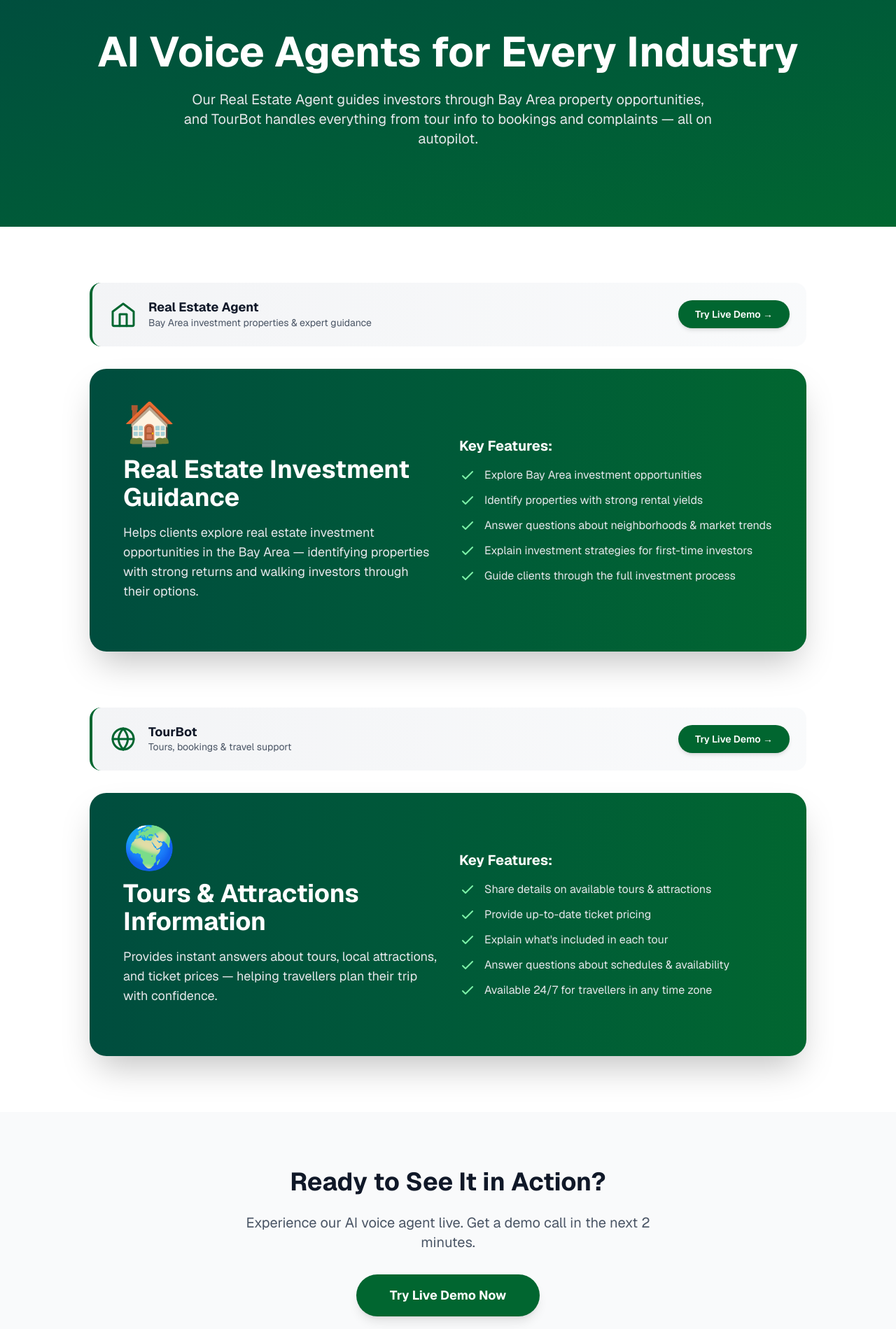
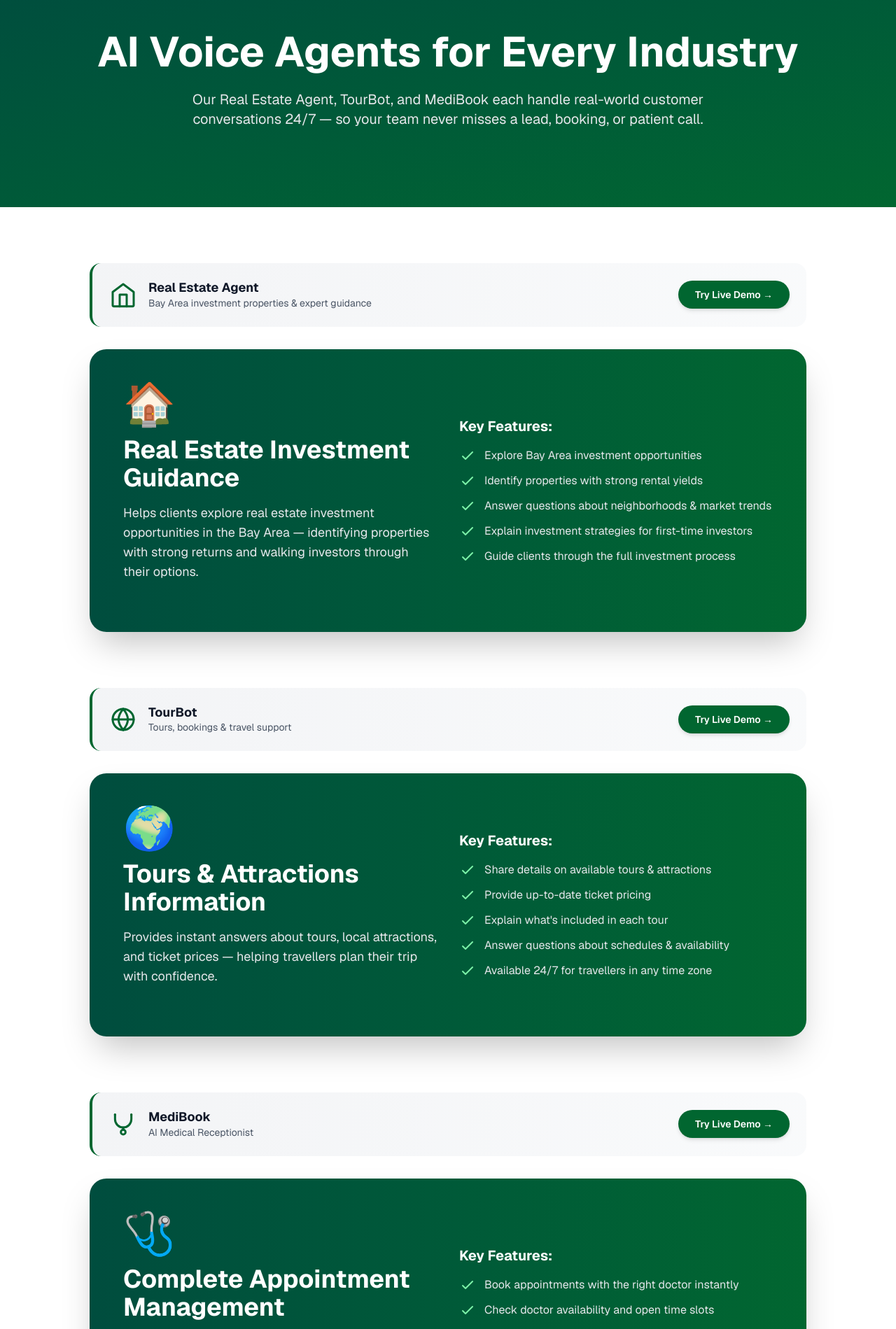
Before and after one commit to digitalytics/Digitalytics-voice, a Next.js app: page /use-cases in a window 1280 px wide. Shown: the part 100-1999 px from the top of the page at 70% size. Built offline with nearby package versions, Linux system fonts and the light colour scheme.

Commit message:
Medical Agent added

```diff
--- a/src/app/use-cases/page.tsx
+++ b/src/app/use-cases/page.tsx
@@ -24,6 +24,18 @@ function GlobeIcon({ className }: { className?: string }) {
       <path d="M12 3c-2.5 3-4 5.5-4 9s1.5 6 4 9" />
       <path d="M12 3c2.5 3 4 5.5 4 9s-1.5 6-4 9" />
       <path d="M3 12h18" />
+    </svg>
+  );
+}
+
+function StethoscopeIcon({ className }: { className?: string }) {
+  return (
+    <svg className={className} viewBox="0 0 24 24" fill="none" stroke="currentColor" strokeWidth={1.8} strokeLinecap="round" strokeLinejoin="round">
+      <path d="M5 4v4a7 7 0 0014 0V4" />
+      <path d="M12 15v2" />
+      <circle cx="12" cy="19" r="2" />
+      <circle cx="5" cy="4" r="1" fill="currentColor" stroke="none" />
+      <circle cx="19" cy="4" r="1" fill="currentColor" stroke="none" />
     </svg>
   );
 }
@@ -129,6 +141,28 @@ const AGENT_USE_CASES = [
       },
     ],
   },
+  {
+    agentId: 'medibook',
+    agentName: 'MediBook',
+    agentTagline: 'AI Medical Receptionist',
+    iconKey: 'stethoscope',
+    useCases: [
+      {
+        title: 'Complete Appointment Management',
+        description:
+          'Your 24/7 virtual medical receptionist that handles patient calls automatically — booking, checking, cancelling, and rescheduling appointments with instant confirmations.',
+        icon: '🩺',
+        features: [
+          'Book appointments with the right doctor instantly',
+          'Check doctor availability and open time slots',
+          'Cancel appointments and free up slots immediately',
+          'Reschedule by cancelling and rebooking seamlessly',
+          'Send email and SMS confirmations automatically',
+        ],
+        isPrimary: true,
+      },
+    ],
+  },
 ];
 
 export default function UseCasesPage() {
@@ -144,9 +178,9 @@ export default function UseCasesPage() {
                 AI Voice Agents for Every Industry
               </h1>
               <p className="text-xl text-gray-200 mb-8 max-w-3xl mx-auto">
-                Our Real Estate Agent guides investors through Bay Area property
-                opportunities, and TourBot handles everything from tour info to
-                bookings and complaints — all on autopilot.
+                Our Real Estate Agent, TourBot, and MediBook each handle
+                real-world customer conversations 24/7 — so your team never
+                misses a lead, booking, or patient call.
               </p>
             </motion.div>
           </div>
@@ -169,8 +203,10 @@ export default function UseCasesPage() {
                     <div className="w-10 h-10 text-green-800 flex-shrink-0">
                       {agent.iconKey === 'home' ? (
                         <HomeIcon className="w-full h-full" />
+                      ) : agent.iconKey === 'globe' ? (
+                        <GlobeIcon className="w-full h-full" />
                       ) : (
-                        <GlobeIcon className="w-full h-full" />
+                        <StethoscopeIcon className="w-full h-full" />
                       )}
                     </div>
                     <div>
--- a/src/components/demo/DemoForm.tsx
+++ b/src/components/demo/DemoForm.tsx
@@ -27,6 +27,18 @@ function GlobeIcon({ className }: { className?: string }) {
       <path d="M12 3c-2.5 3-4 5.5-4 9s1.5 6 4 9" />
       <path d="M12 3c2.5 3 4 5.5 4 9s-1.5 6-4 9" />
       <path d="M3 12h18" />
+    </svg>
+  );
+}
+
+function StethoscopeIcon({ className }: { className?: string }) {
+  return (
+    <svg className={className} viewBox="0 0 24 24" fill="none" stroke="currentColor" strokeWidth={1.8} strokeLinecap="round" strokeLinejoin="round">
+      <path d="M5 4v4a7 7 0 0014 0V4" />
+      <path d="M12 15v2" />
+      <circle cx="12" cy="19" r="2" />
+      <circle cx="5" cy="4" r="1" fill="currentColor" stroke="none" />
+      <circle cx="19" cy="4" r="1" fill="currentColor" stroke="none" />
     </svg>
   );
 }
@@ -66,8 +78,10 @@ function AgentCard({ agent, isSelected, onClick }: AgentCardProps) {
       <div className={`w-10 h-10 mb-3 ${isSelected ? 'text-green-800' : 'text-gray-500'}`}>
         {agent.iconKey === 'home' ? (
           <HomeIcon className="w-full h-full" />
+        ) : agent.iconKey === 'globe' ? (
+          <GlobeIcon className="w-full h-full" />
         ) : (
-          <GlobeIcon className="w-full h-full" />
+          <StethoscopeIcon className="w-full h-full" />
         )}
       </div>
       <p className={`font-semibold text-sm leading-tight ${isSelected ? 'text-green-900' : 'text-gray-800'}`}>
--- a/src/lib/constants.ts
+++ b/src/lib/constants.ts
@@ -58,6 +58,14 @@ export const AGENTS = [
     iconKey: 'globe' as const,
     webhookUrl: 'https://n8n.digitalytics.us/webhook/tour-outbound-call',
   },
+  {
+    id: 'medibook' as const,
+    name: 'MediBook',
+    tagline: 'AI Medical Receptionist',
+    description: 'Fill out the form and receive a live demo call from MediBook — your 24/7 virtual medical receptionist.',
+    iconKey: 'stethoscope' as const,
+    webhookUrl: 'https://n8n.digitalytics.us/webhook/medical-outbound-call',
+  },
 ];
 
 // Navigation Links
--- a/src/types/index.ts
+++ b/src/types/index.ts
@@ -1,12 +1,12 @@
 /**
  * Agent identifier
  */
-export type AgentId = 'real-estate' | 'tourbot';
+export type AgentId = 'real-estate' | 'tourbot' | 'medibook';
 
 /**
  * Agent icon key
  */
-export type AgentIconKey = 'home' | 'globe';
+export type AgentIconKey = 'home' | 'globe' | 'stethoscope';
 
 /**
  * Agent configuration
```
